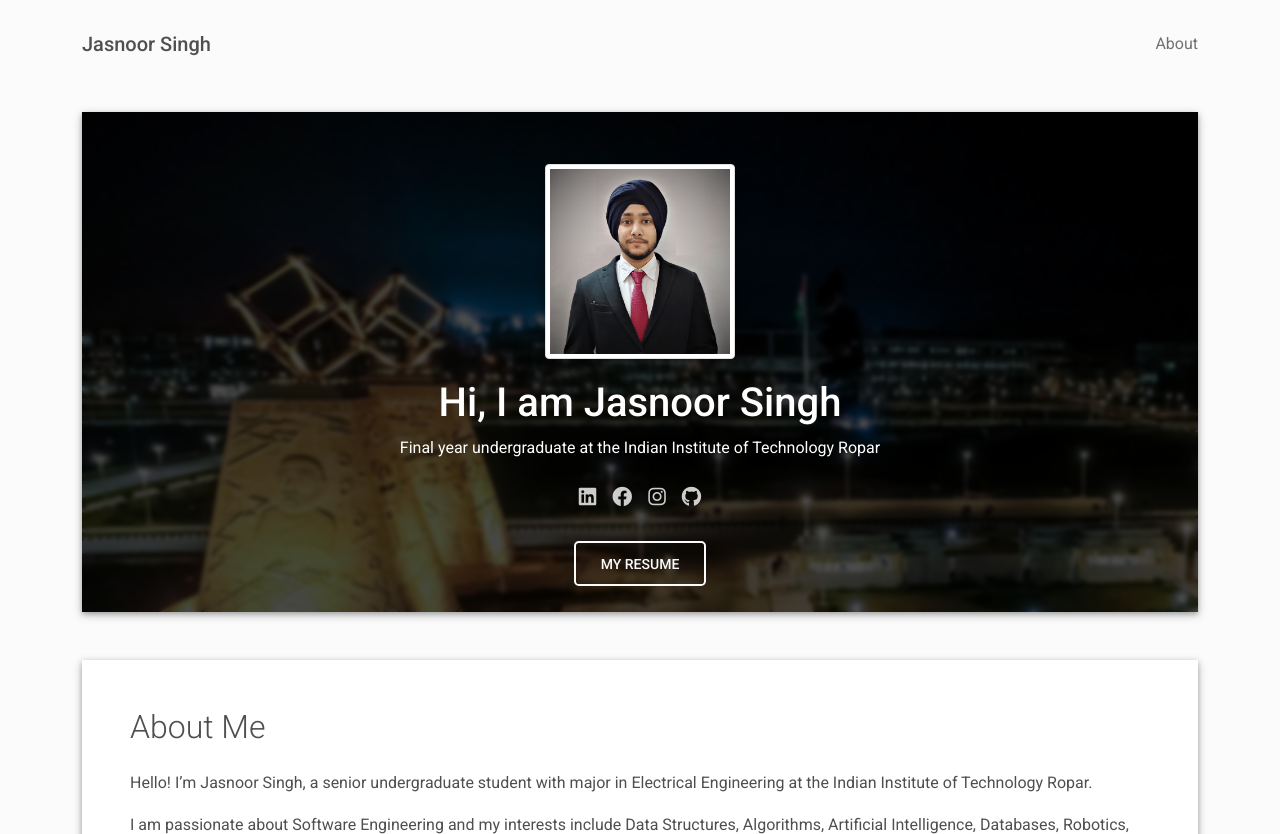
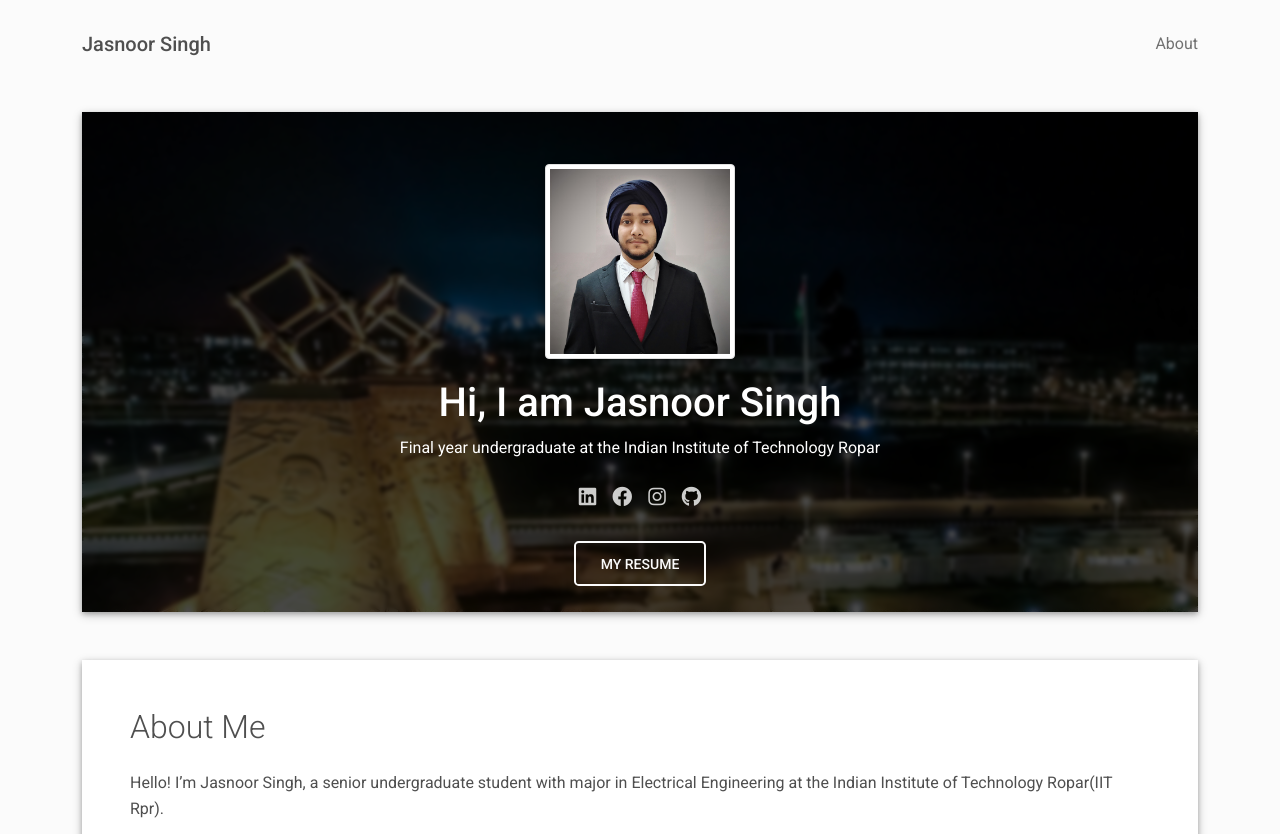
Before and after one commit to jasnoor21/jasnoor21.github.io, a plain HTML site: page index.html in a window 1280 px wide. Shown: the top 834 px of the page. Drawn offline with Linux system fonts and the light colour scheme.

Commit message:
college name update

```diff
--- a/index.html
+++ b/index.html
@@ -93,7 +93,7 @@
         <div>
         <!--<div class="col-md-6">-->
           <h2 class="h2 fw-light mb-4">About Me</h2>
-          <p>Hello! I’m Jasnoor Singh, a senior undergraduate student with major in Electrical Engineering at the Indian Institute of Technology Ropar. </p>
+          <p>Hello! I’m Jasnoor Singh, a senior undergraduate student with major in Electrical Engineering at the Indian Institute of Technology Ropar(IIT Rpr). </p>
           <p>I am passionate about Software Engineering and my interests include Data Structures, Algorithms, Artificial Intelligence, Databases, Robotics,
             Software Development and Financial Markets. I am a firm believer of the power of Science and Technology as tools, using which we possess the capability
             to enhance the world we live in.</p>
```
